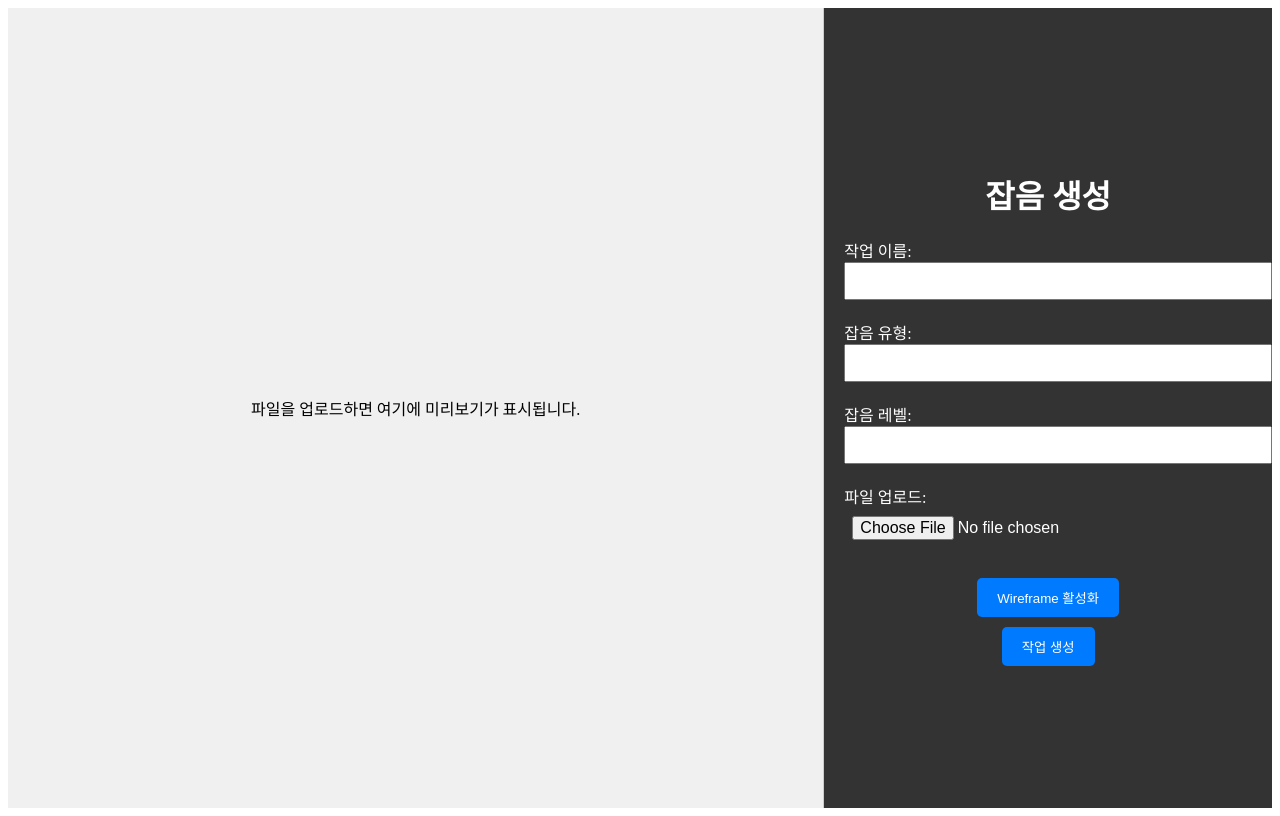
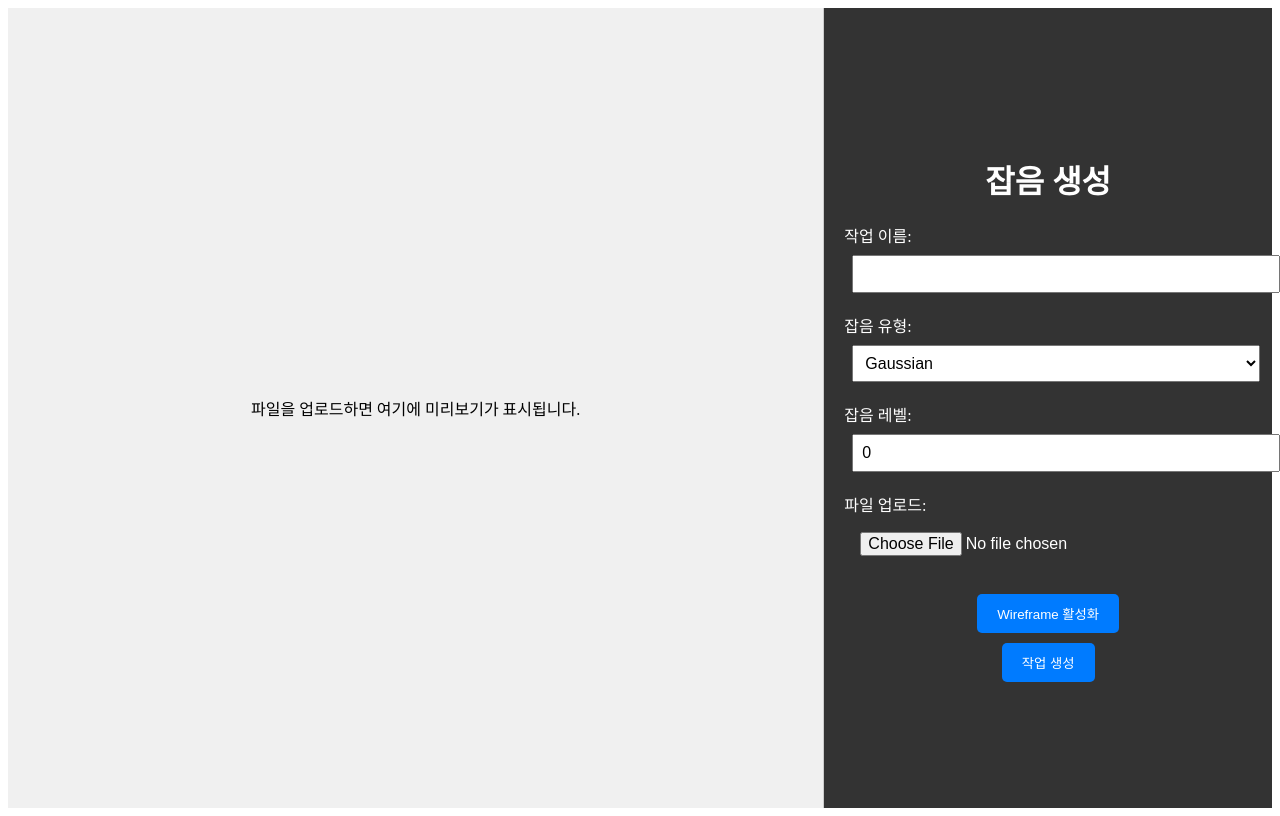
Before and after one commit to 3DNoiseMaster/3DNoiseMaster-FE, a React (Create React App) app: page /api/display/workspace/noiseGen in a window 1280 px wide. Built offline with nearby package versions, Linux system fonts and the light colour scheme.

Commit message:
feat : three.js material change

```diff
--- a/src/pages/ErrorCompPage.tsx
+++ b/src/pages/ErrorCompPage.tsx
@@ -4,7 +4,7 @@ import axios from 'axios';
 import { Canvas, useLoader } from '@react-three/fiber';
 import { OrbitControls, useProgress, Html } from '@react-three/drei';
 import { OBJLoader } from 'three/examples/jsm/loaders/OBJLoader';
-import { Group, MeshBasicMaterial } from 'three';
+import { Group, MeshNormalMaterial } from 'three';
 
 const Loader = () => {
   const { progress } = useProgress();
@@ -13,12 +13,11 @@ const Loader = () => {
 
 const ObjModel = ({ url, wireframe }: { url: string, wireframe: boolean }) => {
   const obj = useLoader(OBJLoader, url) as Group;
-  obj.scale.set(0.1, 0.1, 0.1);
+  obj.scale.set(0.2, 0.2, 0.2);
 
   obj.traverse((child) => {
     if ((child as any).isMesh) {
-      (child as any).material = new MeshBasicMaterial({
-        color: 0x000000,
+      (child as any).material = new MeshNormalMaterial({
         wireframe: wireframe,
       });
     }
@@ -258,8 +257,10 @@ const styles: { [key: string]: React.CSSProperties } = {
   input: {
     width: '100%',
     padding: '8px',
+    margin: '8px',
     marginBottom: '10px',
     fontSize: '16px',
+    maxWidth:'500px',
   },
   wireframeButton: {
     padding: '10px 20px',
--- a/src/pages/NoiseGenPage.tsx
+++ b/src/pages/NoiseGenPage.tsx
@@ -4,7 +4,7 @@ import axios from 'axios';
 import { Canvas, useLoader } from '@react-three/fiber';
 import { OrbitControls, useProgress, Html } from '@react-three/drei';
 import { OBJLoader } from 'three/examples/jsm/loaders/OBJLoader';
-import { Group, MeshBasicMaterial } from 'three';
+import { Group, MeshNormalMaterial } from 'three';
 
 const Loader = () => {
   const { progress } = useProgress();
@@ -13,12 +13,11 @@ const Loader = () => {
 
 const ObjModel = ({ url, wireframe }: { url: string, wireframe: boolean }) => {
   const obj = useLoader(OBJLoader, url) as Group;
-  obj.scale.set(0.1, 0.1, 0.1);
+  obj.scale.set(0.2, 0.2, 0.2);
 
   obj.traverse((child) => {
     if ((child as any).isMesh) {
-      (child as any).material = new MeshBasicMaterial({
-        color: 0x000000,
+      (child as any).material = new MeshNormalMaterial({
         wireframe: wireframe,
       });
     }
@@ -33,8 +32,8 @@ const NoiseGenPage: React.FC = () => {
   const [file, setFile] = useState<File | null>(null);
   const [filePreview, setFilePreview] = useState<string | ArrayBuffer | null>(null);
   const [fileURL, setFileURL] = useState<string | null>(null);
-  const [noiseType, setNoiseType] = useState<string>('');
-  const [noiseLevel, setNoiseLevel] = useState<string>('');
+  const [noiseType, setNoiseType] = useState<string>('Gaussian');
+  const [noiseLevel, setNoiseLevel] = useState<number>(0);
   const [isWireframe, setIsWireframe] = useState<boolean>(false);
 
   useEffect(() => {
@@ -72,7 +71,7 @@ const NoiseGenPage: React.FC = () => {
 
   const handleSubmit = async (e: React.FormEvent) => {
     e.preventDefault();
-    if (!taskName || !file || !noiseType || !noiseLevel) {
+    if (!taskName || !file || !noiseType || noiseLevel === undefined) {
       alert('모든 필드를 채워주세요.');
       return;
     }
@@ -80,7 +79,7 @@ const NoiseGenPage: React.FC = () => {
     const formData = new FormData();
     formData.append('task_name', taskName);
     formData.append('noiseType', noiseType);
-    formData.append('noiseLevel', noiseLevel);
+    formData.append('noiseLevel', noiseLevel.toString());
     formData.append('file', file);
 
     try {
@@ -144,20 +143,23 @@ const NoiseGenPage: React.FC = () => {
           </label>
           <label style={styles.label}>
             잡음 유형:
-            <input
-              type="text"
+            <select
               value={noiseType}
               onChange={(e) => setNoiseType(e.target.value)}
               required
               style={styles.input}
-            />
+            >
+              <option value="Gaussian">Gaussian</option>
+              <option value="Impulsive">Impulsive</option>
+            </select>
           </label>
           <label style={styles.label}>
             잡음 레벨:
             <input
-              type="text"
+              type="number"
               value={noiseLevel}
-              onChange={(e) => setNoiseLevel(e.target.value)}
+              step="0.01"
+              onChange={(e) => setNoiseLevel(parseFloat(e.target.value))}
               required
               style={styles.input}
             />
@@ -222,8 +224,10 @@ const styles: { [key: string]: React.CSSProperties } = {
   input: {
     width: '100%',
     padding: '8px',
+    margin: '8px',
     marginBottom: '10px',
     fontSize: '16px',
+    maxWidth:'500px',
   },
   wireframeButton: {
     padding: '10px 20px',
--- a/src/pages/NoiseRemPage.tsx
+++ b/src/pages/NoiseRemPage.tsx
@@ -4,7 +4,7 @@ import axios from 'axios';
 import { Canvas, useLoader } from '@react-three/fiber';
 import { OrbitControls, useProgress, Html } from '@react-three/drei';
 import { OBJLoader } from 'three/examples/jsm/loaders/OBJLoader';
-import { Group, MeshBasicMaterial } from 'three';
+import { Group, MeshNormalMaterial } from 'three';
 
 const Loader = () => {
   const { progress } = useProgress();
@@ -13,12 +13,11 @@ const Loader = () => {
 
 const ObjModel = ({ url, wireframe }: { url: string, wireframe: boolean }) => {
   const obj = useLoader(OBJLoader, url) as Group;
-  obj.scale.set(0.1, 0.1, 0.1);
+  obj.scale.set(0.2, 0.2, 0.2);
 
   obj.traverse((child) => {
     if ((child as any).isMesh) {
-      (child as any).material = new MeshBasicMaterial({
-        color: 0x000000,
+      (child as any).material = new MeshNormalMaterial({
         wireframe: wireframe,
       });
     }
@@ -26,6 +25,7 @@ const ObjModel = ({ url, wireframe }: { url: string, wireframe: boolean }) => {
 
   return <primitive object={obj} />;
 };
+
 const NoiseRemPage: React.FC = () => {
   const navigate = useNavigate();
   const [taskName, setTaskName] = useState<string>('');
@@ -202,8 +202,10 @@ const styles: { [key: string]: React.CSSProperties } = {
   input: {
     width: '100%',
     padding: '8px',
+    margin: '8px',
     marginBottom: '10px',
     fontSize: '16px',
+    maxWidth:'500px',
   },
   wireframeButton: {
     padding: '10px 20px',
--- a/src/pages/WorkspacePage.tsx
+++ b/src/pages/WorkspacePage.tsx
@@ -23,6 +23,10 @@ interface TaskCount {
   beforeCount: number;
   runningCount: number;
   doneCount: number;
+}
+
+interface DeleteTaskResponse {
+  success: boolean;
 }
 
 const WorkspacePage: React.FC = () => {
@@ -116,6 +120,26 @@ const WorkspacePage: React.FC = () => {
     navigate('/api/display/workspace/newTask');
   };
 
+  const handleDeleteTask = (taskId: string) => {
+    const token = localStorage.getItem('token');
+    if (token) {
+        axios.delete<DeleteTaskResponse>(`${process.env.REACT_APP_API_WORKSPACE_URL}/tasks/delete`, {
+            headers: { 'Authorization': `Bearer ${token}` },
+            params: { task_id: taskId }
+        })
+        .then(response => {
+            if (response.data.success) {
+                setTasks(tasks.filter(task => task.task_id !== taskId));
+            } else {
+                console.error('Error deleting task: ', response.data);
+            }
+        })
+        .catch(error => {
+            console.error('Error deleting task:', error);
+        });
+    }
+};
+
   return (
     <div style={styles.container}>
       <div style={styles.header}>
@@ -145,8 +169,11 @@ const WorkspacePage: React.FC = () => {
         {tasks.length > 0 ? (
           <ul>
             {tasks.map(task => (
-              <li key={task.task_id}>
-                <p>작업 이름 : {task.task_name}</p>
+              <li key={task.task_id} style={styles.taskItem}>
+                <p>
+                  작업 이름 : {task.task_name} &nbsp;&nbsp;
+                  <button onClick={() => handleDeleteTask(task.task_id)} style={styles.deleteButton}>삭제</button>
+                </p>
                 <p>상태 : {task.status}</p>
                 <p>생성일자 : {new Date(task.date).toLocaleString()}</p>
               </li>
@@ -222,6 +249,21 @@ const styles: { [key: string]: React.CSSProperties } = {
     textAlign: 'left',
     display: 'inline-block',
   },
+  taskItem: {
+    display: 'flex',
+    flexDirection: 'column',
+    alignItems: 'flex-start',
+    marginBottom: '10px',
+  },
+  deleteButton: {
+    marginTop: '10px',
+    padding: '5px 10px',
+    backgroundColor: '#dc3545',
+    color: 'white',
+    border: 'none',
+    borderRadius: '5px',
+    cursor: 'pointer',
+  },
   modalOverlay: {
     position: 'fixed',
     top: 0,
```
